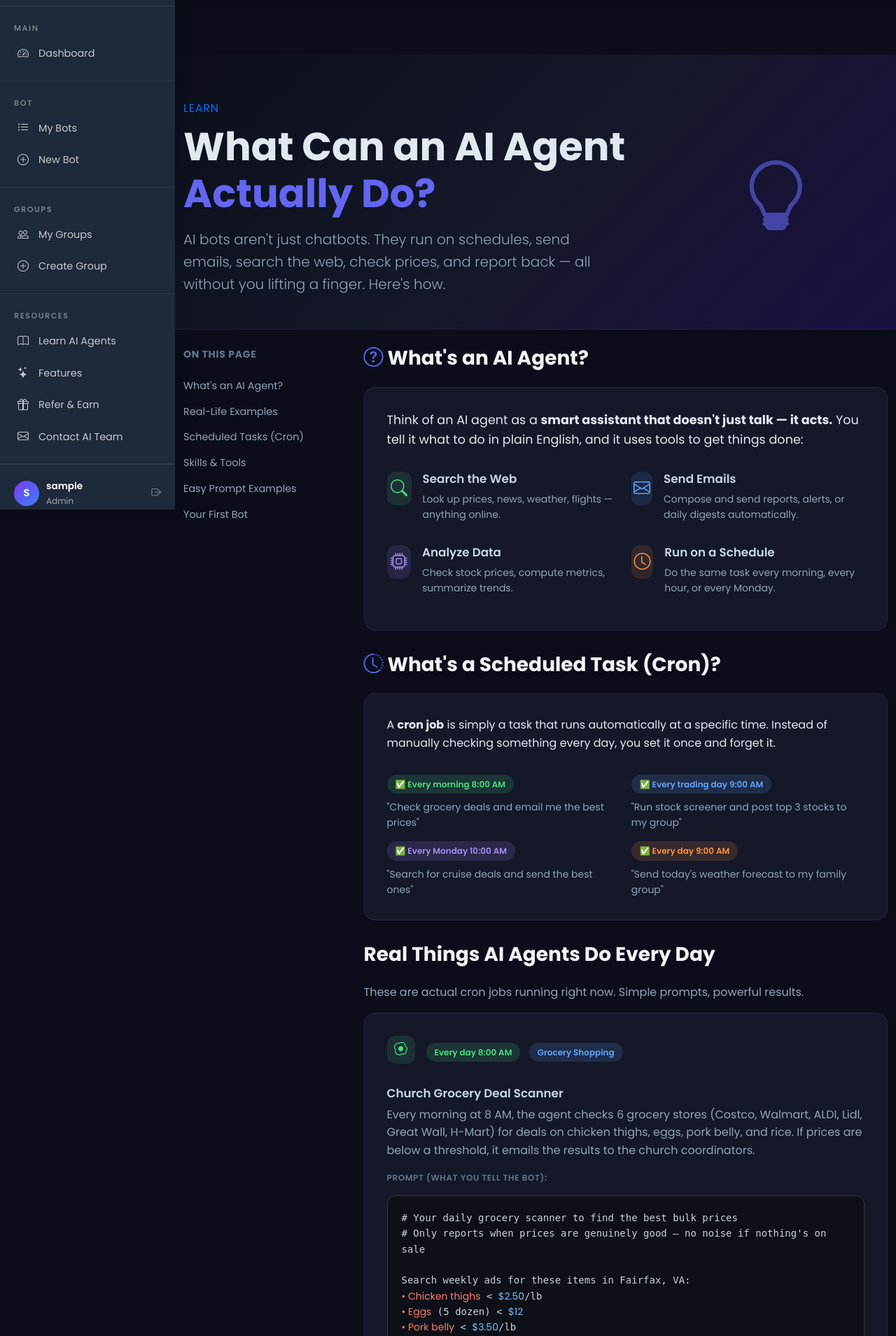
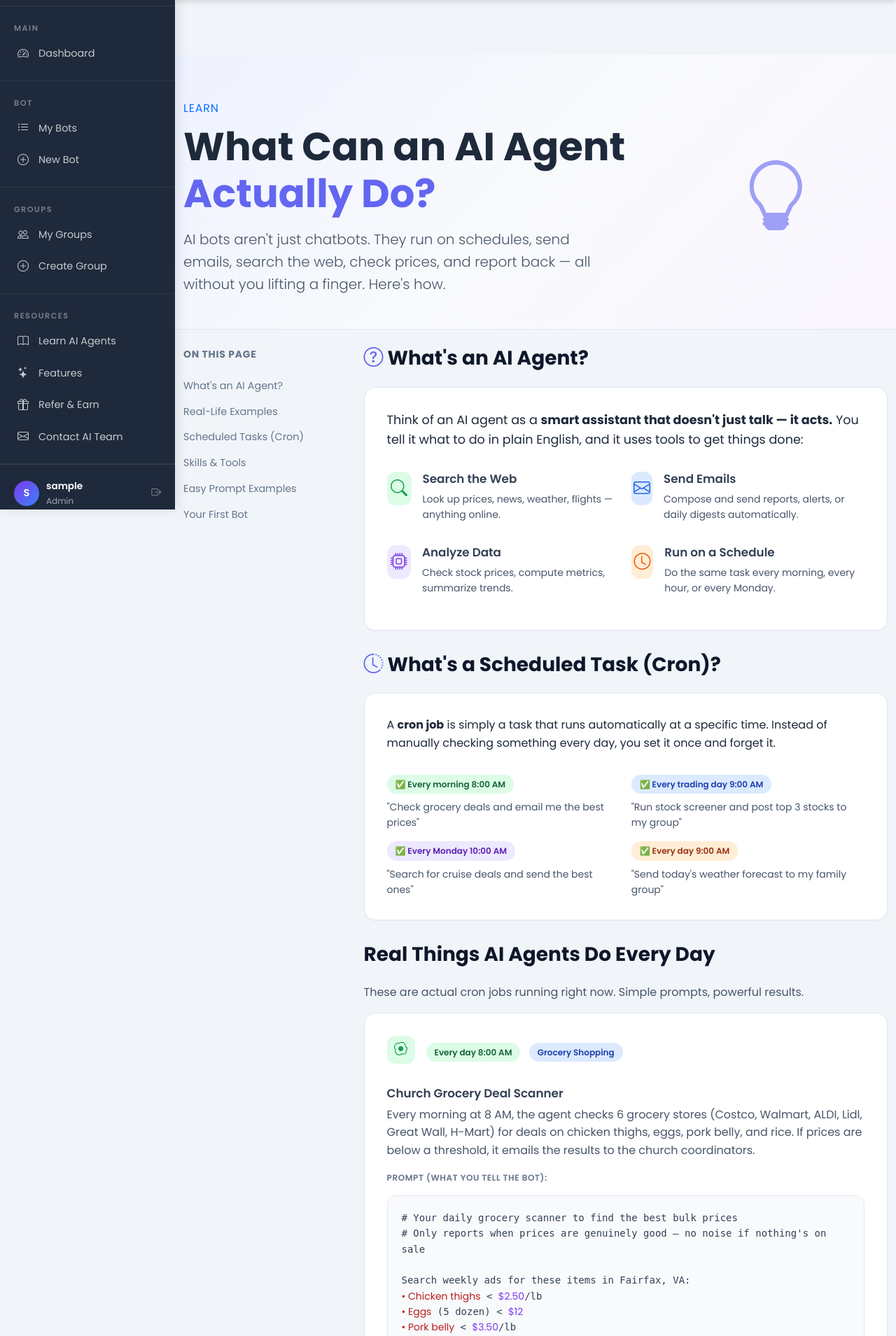
Before and after one commit to magicbotaiteam-blip/flask_auth_app, a Flask app: template templates/learn.html in a window 1280 px wide. Shown: the part 72-1981 px from the top of the page at 70% size. Run offline with Flask 3, Linux system fonts and the light colour scheme; the template is opened without the code that fills it: most values are stand-ins (such as "Sample title", 1, 10 or a date in 2020); some libraries are stand-ins or nearby versions.

Commit message:
style: lighten learn page background to match app theme

```diff
--- a/templates/learn.html
+++ b/templates/learn.html
@@ -14,18 +14,18 @@
         :root {
             --primary: #6366f1;
             --primary-dark: #4f46e5;
-            --dark-bg: #0b0e1a;
-            --card-bg: #141829;
-            --border-color: rgba(99, 102, 241, 0.15);
+            --light-bg: #f1f5f9;
+            --card-bg: #ffffff;
+            --border-color: #e2e8f0;
         }
         body {
             font-family: 'Poppins', sans-serif;
-            background: var(--dark-bg);
-            color: #e2e8f0;
+            background: var(--light-bg);
+            color: #1e293b;
             min-height: 100vh;
         }
         .hero-learn {
-            background: linear-gradient(135deg, #0b0e1a 0%, #141829 50%, #1a1040 100%);
+            background: linear-gradient(135deg, #eef2ff 0%, #f8fafc 50%, #faf5ff 100%);
             padding: 4rem 0 3rem;
             border-bottom: 1px solid var(--border-color);
         }
@@ -35,28 +35,30 @@
             border-radius: 16px;
             padding: 2rem;
             margin-bottom: 2rem;
-            transition: transform .2s;
+            transition: transform .2s, box-shadow .2s;
+            box-shadow: 0 1px 3px rgba(0,0,0,0.04);
         }
         .section-card:hover {
             transform: translateY(-2px);
-            border-color: rgba(99, 102, 241, 0.3);
+            box-shadow: 0 4px 12px rgba(99, 102, 241, 0.08);
+            border-color: #c7d2fe;
         }
         .code-block {
-            background: #0d1117;
+            background: #f8fafc;
             border-radius: 12px;
             padding: 1.25rem;
             font-family: 'SF Mono', 'Fira Code', monospace;
             font-size: 0.875rem;
-            color: #c9d1d9;
-            border: 1px solid #30363d;
+            color: #334155;
+            border: 1px solid #e2e8f0;
             overflow-x: auto;
             position: relative;
             margin: 1rem 0;
         }
-        .code-block .keyword { color: #ff7b72; }
-        .code-block .string { color: #a5d6ff; }
-        .code-block .comment { color: #8b949e; font-style: italic; }
-        .code-block .number { color: #79c0ff; }
+        .code-block .keyword { color: #b91c1c; }
+        .code-block .string { color: #0369a1; }
+        .code-block .comment { color: #64748b; font-style: italic; }
+        .code-block .number { color: #7c3aed; }
         .badge-use {
             display: inline-block;
             padding: 0.25rem 0.75rem;
@@ -66,12 +68,12 @@
             margin-right: 0.5rem;
             margin-bottom: 0.5rem;
         }
-        .badge-use.green { background: rgba(74, 222, 128, 0.15); color: #4ade80; }
-        .badge-use.blue { background: rgba(96, 165, 250, 0.15); color: #60a5fa; }
-        .badge-use.purple { background: rgba(167, 139, 250, 0.15); color: #a78bfa; }
-        .badge-use.orange { background: rgba(251, 146, 60, 0.15); color: #fb923c; }
-        .badge-use.pink { background: rgba(244, 114, 182, 0.15); color: #f472b6; }
-        .badge-use.cyan { background: rgba(34, 211, 238, 0.15); color: #22d3ee; }
+        .badge-use.green { background: #dcfce7; color: #166534; }
+        .badge-use.blue { background: #dbeafe; color: #1e40af; }
+        .badge-use.purple { background: #ede9fe; color: #5b21b6; }
+        .badge-use.orange { background: #ffedd5; color: #9a3412; }
+        .badge-use.pink { background: #fce7f3; color: #9d174d; }
+        .badge-use.cyan { background: #cffafe; color: #155e75; }
         .icon-box {
             width: 48px;
             height: 48px;
@@ -82,12 +84,12 @@
             font-size: 1.5rem;
             margin-bottom: 1rem;
         }
-        .icon-box.green { background: rgba(74, 222, 128, 0.12); color: #4ade80; }
-        .icon-box.blue { background: rgba(96, 165, 250, 0.12); color: #60a5fa; }
-        .icon-box.purple { background: rgba(167, 139, 250, 0.12); color: #a78bfa; }
-        .icon-box.orange { background: rgba(251, 146, 60, 0.12); color: #fb923c; }
-        .icon-box.pink { background: rgba(244, 114, 182, 0.12); color: #f472b6; }
-        .icon-box.cyan { background: rgba(34, 211, 238, 0.12); color: #22d3ee; }
+        .icon-box.green { background: #dcfce7; color: #16a34a; }
+        .icon-box.blue { background: #dbeafe; color: #2563eb; }
+        .icon-box.purple { background: #ede9fe; color: #7c3aed; }
+        .icon-box.orange { background: #ffedd5; color: #ea580c; }
+        .icon-box.pink { background: #fce7f3; color: #db2777; }
+        .icon-box.cyan { background: #cffafe; color: #0891b2; }
         .step-badge {
             display: inline-flex;
             align-items: center;
@@ -103,7 +105,7 @@
             flex-shrink: 0;
         }
         .toc-link {
-            color: #94a3b8;
+            color: #64748b;
             text-decoration: none;
             display: block;
             padding: 0.4rem 0;
@@ -112,17 +114,12 @@
             transition: color .2s;
         }
         .toc-link:hover {
-            color: #e2e8f0;
+            color: #334155;
         }
         .toc-link.active {
             color: var(--primary);
             font-weight: 600;
         }
-        .keyword { color: #ff7b72; }
-        .string { color: #a5d6ff; }
-        .comment { color: #8b949e; }
-        .function { color: #d2a8ff; }
-        .method { color: #ffa657; }
         @media (max-width: 768px) {
             .toc-col { display: none; }
         }
@@ -131,19 +128,19 @@
             font-size: 1.75rem;
             margin-top: 3rem;
             margin-bottom: 1.5rem;
-            color: #f1f5f9;
+            color: #0f172a;
         }
         h2:first-of-type { margin-top: 0; }
         h3 {
             font-weight: 600;
             font-size: 1.2rem;
             margin-top: 1.5rem;
-            color: #e2e8f0;
+            color: #1e293b;
         }
         h4 {
             font-weight: 600;
             font-size: 1.05rem;
-            color: #cbd5e1;
+            color: #334155;
         }
         .prompt-label {
             font-size: 0.75rem;
@@ -170,7 +167,7 @@
                 <div class="col-lg-8">
                     <p class="text-primary fw-semibold mb-2" style="letter-spacing: 0.05em;">LEARN</p>
                     <h1 class="display-4 fw-bold mb-3">What Can an AI Agent <span style="color: var(--primary);">Actually Do?</span></h1>
-                    <p class="lead mb-0" style="color: #94a3b8; max-width: 600px;">
+                    <p class="lead mb-0" style="color: #475569; max-width: 600px;">
                         AI bots aren't just chatbots. They run on schedules, send emails, search the web, check prices,
                         and report back — all without you lifting a finger. Here's how.
                     </p>
@@ -216,7 +213,7 @@
                                     </div>
                                     <div>
                                         <h4>Search the Web</h4>
-                                        <p class="small" style="color: #94a3b8;">Look up prices, news, weather, flights — anything online.</p>
+                                        <p class="small" style="color: #475569;">Look up prices, news, weather, flights — anything online.</p>
                                     </div>
                                 </div>
                             </div>
@@ -227,7 +224,7 @@
                                     </div>
                                     <div>
                                         <h4>Send Emails</h4>
-                                        <p class="small" style="color: #94a3b8;">Compose and send reports, alerts, or daily digests automatically.</p>
+                                        <p class="small" style="color: #475569;">Compose and send reports, alerts, or daily digests automatically.</p>
                                     </div>
                                 </div>
                             </div>
@@ -238,7 +235,7 @@
                                     </div>
                                     <div>
                                         <h4>Analyze Data</h4>
-                                        <p class="small" style="color: #94a3b8;">Check stock prices, compute metrics, summarize trends.</p>
+                                        <p class="small" style="color: #475569;">Check stock prices, compute metrics, summarize trends.</p>
                                     </div>
                                 </div>
                             </div>
@@ -249,7 +246,7 @@
                                     </div>
                                     <div>
                                         <h4>Run on a Schedule</h4>
-                                        <p class="small" style="color: #94a3b8;">Do the same task every morning, every hour, or every Monday.</p>
+                                        <p class="small" style="color: #475569;">Do the same task every morning, every hour, or every Monday.</p>
                                     </div>
                                 </div>
                             </div>
@@ -268,19 +265,19 @@
                         <div class="row g-3 mt-2">
                             <div class="col-md-6">
                                 <div class="badge-use green">✅ Every morning 8:00 AM</div>
-                                <p class="small mb-0" style="color: #94a3b8;">"Check grocery deals and email me the best prices"</p>
+                                <p class="small mb-0" style="color: #475569;">"Check grocery deals and email me the best prices"</p>
                             </div>
                             <div class="col-md-6">
                                 <div class="badge-use blue">✅ Every trading day 9:00 AM</div>
-                                <p class="small mb-0" style="color: #94a3b8;">"Run stock screener and post top 3 stocks to my group"</p>
+                                <p class="small mb-0" style="color: #475569;">"Run stock screener and post top 3 stocks to my group"</p>
                             </div>
                             <div class="col-md-6">
                                 <div class="badge-use purple">✅ Every Monday 10:00 AM</div>
-                                <p class="small mb-0" style="color: #94a3b8;">"Search for cruise deals and send the best ones"</p>
+                                <p class="small mb-0" style="color: #475569;">"Search for cruise deals and send the best ones"</p>
                             </div>
                             <div class="col-md-6">
                                 <div class="badge-use orange">✅ Every day 9:00 AM</div>
-                                <p class="small mb-0" style="color: #94a3b8;">"Send today's weather forecast to my family group"</p>
+                                <p class="small mb-0" style="color: #475569;">"Send today's weather forecast to my family group"</p>
                             </div>
                         </div>
                     </div>
@@ -289,7 +286,7 @@
                 <!-- Section: Real Life Examples -->
                 <div id="section-usecases">
                     <h2><i class="bi bi-rocket-takeoff" style="color: var(--primary);"></i> Real Things AI Agents Do Every Day</h2>
-                    <p style="color: #94a3b8;">These are actual cron jobs running right now. Simple prompts, powerful results.</p>
+                    <p style="color: #475569;">These are actual cron jobs running right now. Simple prompts, powerful results.</p>
 
                     <!-- Example 1 -->
                     <div class="section-card">
@@ -303,7 +300,7 @@
                             </div>
                         </div>
                         <h4>Church Grocery Deal Scanner</h4>
-                        <p style="color: #94a3b8;">Every morning at 8 AM, the agent checks 6 grocery stores (Costco, Walmart, ALDI, Lidl, Great Wall, H-Mart) for deals on chicken thighs, eggs, pork belly, and rice. If prices are below a threshold, it emails the results to the church coordinators.</p>
+                        <p style="color: #475569;">Every morning at 8 AM, the agent checks 6 grocery stores (Costco, Walmart, ALDI, Lidl, Great Wall, H-Mart) for deals on chicken thighs, eggs, pork belly, and rice. If prices are below a threshold, it emails the results to the church coordinators.</p>
                         <div class="prompt-label">Prompt (what you tell the bot):</div>
                         <div class="code-block">
                             # Your daily grocery scanner to find the best bulk prices<br>
@@ -332,7 +329,7 @@
                             </div>
                         </div>
                         <h4>Daily US Stock Radar</h4>
-                        <p style="color: #94a3b8;">Before the market opens at 9 AM ET, the bot runs a technical screener on 15+ major stocks (AAPL, MSFT, NVDA, etc.), pulls fundamentals, ranks the top 3 strongest and bottom 3 riskiest, and posts the report to Telegram.</p>
+                        <p style="color: #475569;">Before the market opens at 9 AM ET, the bot runs a technical screener on 15+ major stocks (AAPL, MSFT, NVDA, etc.), pulls fundamentals, ranks the top 3 strongest and bottom 3 riskiest, and posts the report to Telegram.</p>
                         <div class="prompt-label">Prompt (what you tell the bot):</div>
                         <div class="code-block">
                             Run a pre-market stock scan. Check these tickers:<br>
@@ -362,7 +359,7 @@
                             </div>
                         </div>
                         <h4>Cruise Deal Hunter</h4>
-                        <p style="color: #94a3b8;">Scans Viking River Cruises' promotions page daily for Danube River sailings, looking for free airfare or reduced fare offers. If there's a deal, it emails the details automatically.</p>
+                        <p style="color: #475569;">Scans Viking River Cruises' promotions page daily for Danube River sailings, looking for free airfare or reduced fare offers. If there's a deal, it emails the details automatically.</p>
                         <div class="prompt-label">Prompt (what you tell the bot):</div>
                         <div class="code-block">
                             Check Viking River Cruises for Danube River promotions.<br>
@@ -390,7 +387,7 @@
                             </div>
                         </div>
                         <h4>Flight Price Monitor</h4>
-                        <p style="color: #94a3b8;">Searches for flights from Washington D.C. to Taipei every day, checking price trends across multiple airlines. Sends a summary so you know when to buy.</p>
+                        <p style="color: #475569;">Searches for flights from Washington D.C. to Taipei every day, checking price trends across multiple airlines. Sends a summary so you know when to buy.</p>
                         <div class="prompt-label">Prompt (what you tell the bot):</div>
                         <div class="code-block">
                             Search for flights from <span class="keyword">Washington DC (IAD/DCA)</span> to <span class="keyword">Taipei (TPE)</span>.<br>
@@ -416,7 +413,7 @@
                             </div>
                         </div>
                         <h4>Daily Weather Briefing</h4>
-                        <p style="color: #94a3b8;">Checks the weather for the day and emails a quick morning briefing — temperature, rain chance, and a recommendation (umbrella? jacket?).</p>
+                        <p style="color: #475569;">Checks the weather for the day and emails a quick morning briefing — temperature, rain chance, and a recommendation (umbrella? jacket?).</p>
                         <div class="prompt-label">Prompt (what you tell the bot):</div>
                         <div class="code-block">
                             Check today's weather in <span class="keyword">Fairfax, VA</span>.<br>
@@ -447,46 +444,46 @@
                                     <i class="bi bi-globe"></i>
                                 </div>
                                 <h5 class="mt-2">Web Search</h5>
-                                <p class="small" style="color: #94a3b8;">Search Google for current info, prices, and deals.</p>
+                                <p class="small" style="color: #475569;">Search Google for current info, prices, and deals.</p>
                             </div>
                             <div class="col-md-4">
                                 <div class="icon-box blue">
                                     <i class="bi bi-envelope"></i>
                                 </div>
                                 <h5 class="mt-2">Email</h5>
-                                <p class="small" style="color: #94a3b8;">Send emails to anyone automatically.</p>
+                                <p class="small" style="color: #475569;">Send emails to anyone automatically.</p>
                             </div>
                             <div class="col-md-4">
                                 <div class="icon-box purple">
                                     <i class="bi bi-bar-chart"></i>
                                 </div>
                                 <h5 class="mt-2">Stock Data</h5>
-                                <p class="small" style="color: #94a3b8;">Fetch real-time prices, RSI, P/E ratios.</p>
+                                <p class="small" style="color: #475569;">Fetch real-time prices, RSI, P/E ratios.</p>
                             </div>
                             <div class="col-md-4">
                                 <div class="icon-box orange">
                                     <i class="bi bi-robot"></i>
                                 </div>
                                 <h5 class="mt-2">Telegram Bot</h5>
-                                <p class="small" style="color: #94a3b8;">Post messages, images, and reports to groups.</p>
+                                <p class="small" style="color: #475569;">Post messages, images, and reports to groups.</p>
                             </div>
                             <div class="col-md-4">
                                 <div class="icon-box pink">
                                     <i class="bi bi-cloud-sun"></i>
                                 </div>
                                 <h5 class="mt-2">Weather</h5>
-                                <p class="small" style="color: #94a3b8;">Check current weather and forecasts.</p>
+                                <p class="small" style="color: #475569;">Check current weather and forecasts.</p>
                             </div>
                             <div class="col-md-4">
                                 <div class="icon-box cyan">
                                     <i class="bi bi-gear"></i>
                                 </div>
                                 <h5 class="mt-2">Custom Tools</h5>
-                                <p class="small" style="color: #94a3b8;">Install new skills to extend your bot's abilities.</p>
+                                <p class="small" style="color: #475569;">Install new skills to extend your bot's abilities.</p>
                             </div>
                         </div>
-                        <div class="mt-4 p-3" style="background: #0d1117; border-radius: 12px; border: 1px solid #30363d;">
-                            <p class="small mb-0" style="color: #94a3b8;">
+                        <div class="mt-4 p-3" style="background: #f0f4ff; border-radius: 12px; border: 1px solid #c7d2fe;">
+                            <p class="small mb-0" style="color: #475569;">
                                 <i class="bi bi-info-circle" style="color: var(--primary);"></i>
                                 <strong>Pro tip:</strong> Skills are modular. Want your bot to track crypto prices?
                                 Install a crypto skill. Want it to generate images? Install an image skill.
@@ -499,7 +496,7 @@
                 <!-- Section: Prompt Examples -->
                 <div id="section-prompts">
                     <h2><i class="bi bi-chat-dots" style="color: var(--primary);"></i> 3 Simple Prompts to Try Right Now</h2>
-                    <p style="color: #94a3b8;">Just copy-paste any of these into your bot. No technical knowledge needed.</p>
+                    <p style="color: #475569;">Just copy-paste any of these into your bot. No technical knowledge needed.</p>
 
                     <div class="section-card">
                         <span class="badge-use green">Prompt 1</span>
@@ -538,21 +535,21 @@
                             <div class="step-badge">1</div>
                             <div>
                                 <h4 class="mb-1">Register your bot</h4>
-                                <p class="small" style="color: #94a3b8;">Click <strong>"Create New Bot"</strong> on the dashboard. Give it a name and a platform (Telegram is the easiest to start with).</p>
+                                <p class="small" style="color: #475569;">Click <strong>"Create New Bot"</strong> on the dashboard. Give it a name and a platform (Telegram is the easiest to start with).</p>
                             </div>
                         </div>
                         <div class="d-flex align-items-start mb-4">
                             <div class="step-badge">2</div>
                             <div>
                                 <h4 class="mb-1">Write a simple prompt</h4>
-                                <p class="small" style="color: #94a3b8;">Start with something easy like "Check the weather and post it to my Telegram group every morning." You can always change it later.</p>
+                                <p class="small" style="color: #475569;">Start with something easy like "Check the weather and post it to my Telegram group every morning." You can always change it later.</p>
                             </div>
                         </div>
                         <div class="d-flex align-items-start">
                             <div class="step-badge">3</div>
                             <div>
                                 <h4 class="mb-1">Set a schedule (or don't)</h4>
-                                <p class="small" style="color: #94a3b8;">You can set a cron schedule like <code>0 9 * * 1-5</code> (every weekday at 9 AM) or leave it as a manual bot that only responds when you message it.</p>
+                                <p class="small" style="color: #475569;">You can set a cron schedule like <code>0 9 * * 1-5</code> (every weekday at 9 AM) or leave it as a manual bot that only responds when you message it.</p>
                             </div>
                         </div>
                         <div class="mt-4 text-center">
```
